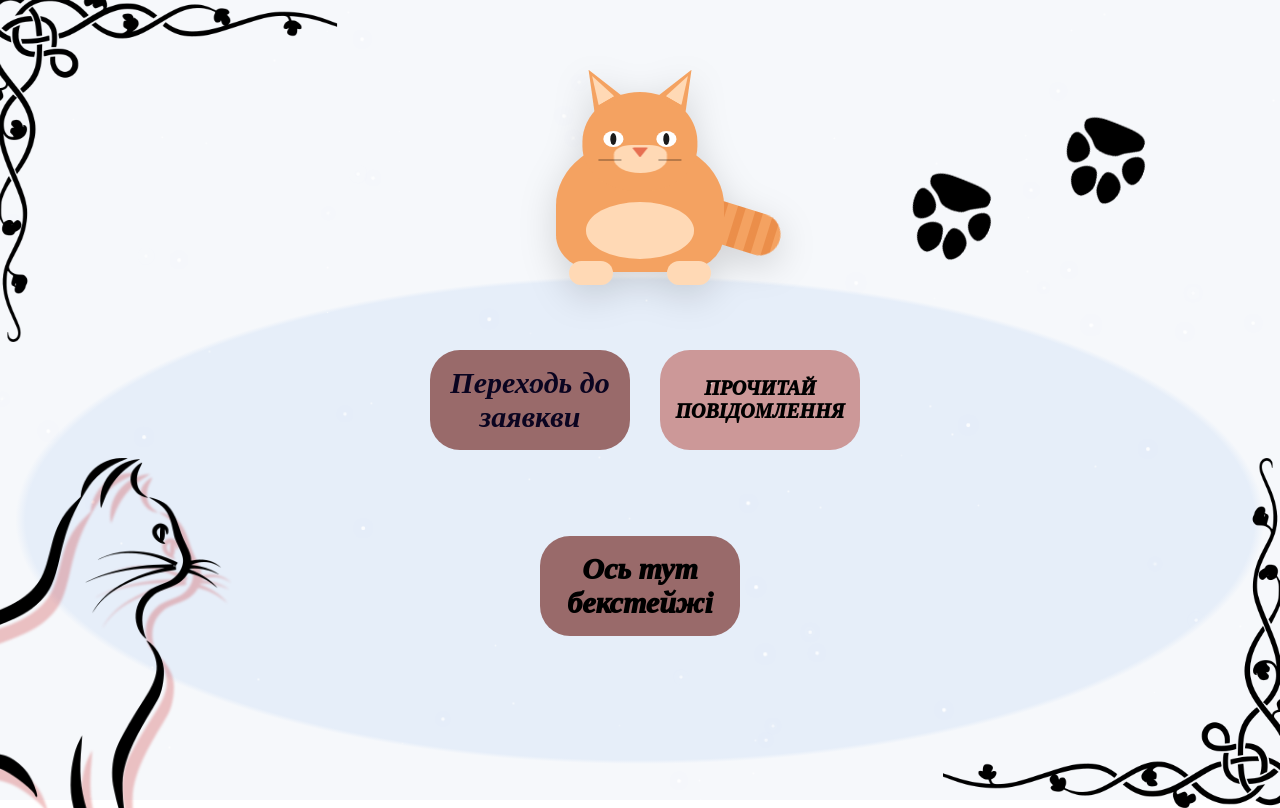
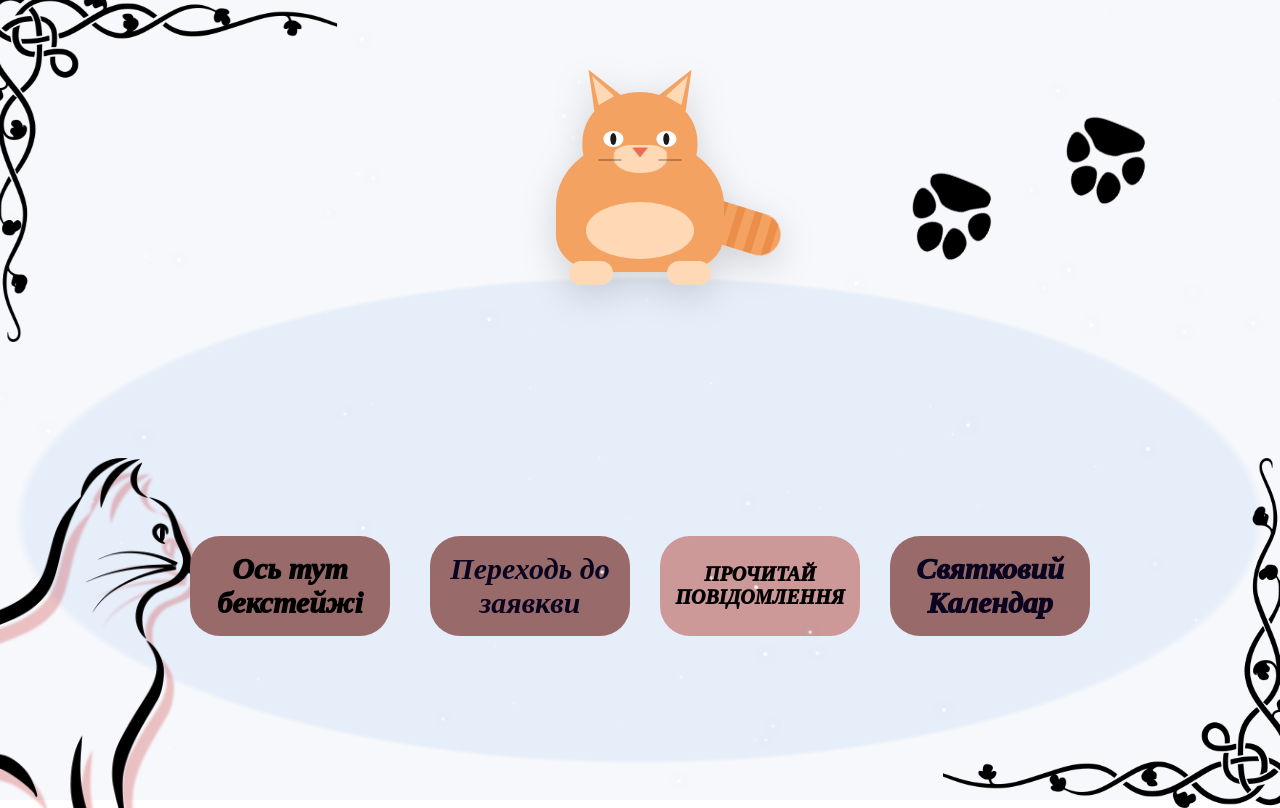
Before and after one commit to vlad-maman/secreeeet, a plain HTML site: page index.html in a window 1280 px wide. Drawn offline with nearby package versions, Linux system fonts and the light colour scheme.

Commit message:
first commit

```diff
--- a/index.html
+++ b/index.html
@@ -42,17 +42,22 @@
 
   </div>
 
-  <div class="con-buttons">
+  <div class="con-buttons" style="width: fit-content;">
 
 
    <a href="backstage.html"; target="_blank";  class="next-beg button-next" style="color: black; font-weight: 1000; text-decoration: none; z-index: 11;">Ось тут бекстейжі</a>
-  </div>
+
 
 
    <h1 class="next-reg button-next">Переходь до заявкви</h1>
 
 
 <a href="https://docs.google.com/document/d/1OV2-WjDgPRqLlBbmDpPTewUJCZv6BipM8mhemoNxnAo/edit?usp=sharing"; target="_blank"; class="button-next InformatiouDoZayzvu"> ПРОЧИТАЙ ПОВІДОМЛЕННЯ </a>
+
+<a href="kalendar.html"; style="text-decoration: none; font-weight: 1000;"  target="_blank"; class="button-next InformatiouDoZayz"> Святковий Календар </a>
+  </div>
+
+
 
    <div style="background: url(47040.png); width: 350px; height: 350px; display: flex; position: absolute; left: -1%;
    top: -1%; background-size: cover; z-index: 7;"></div>
```
